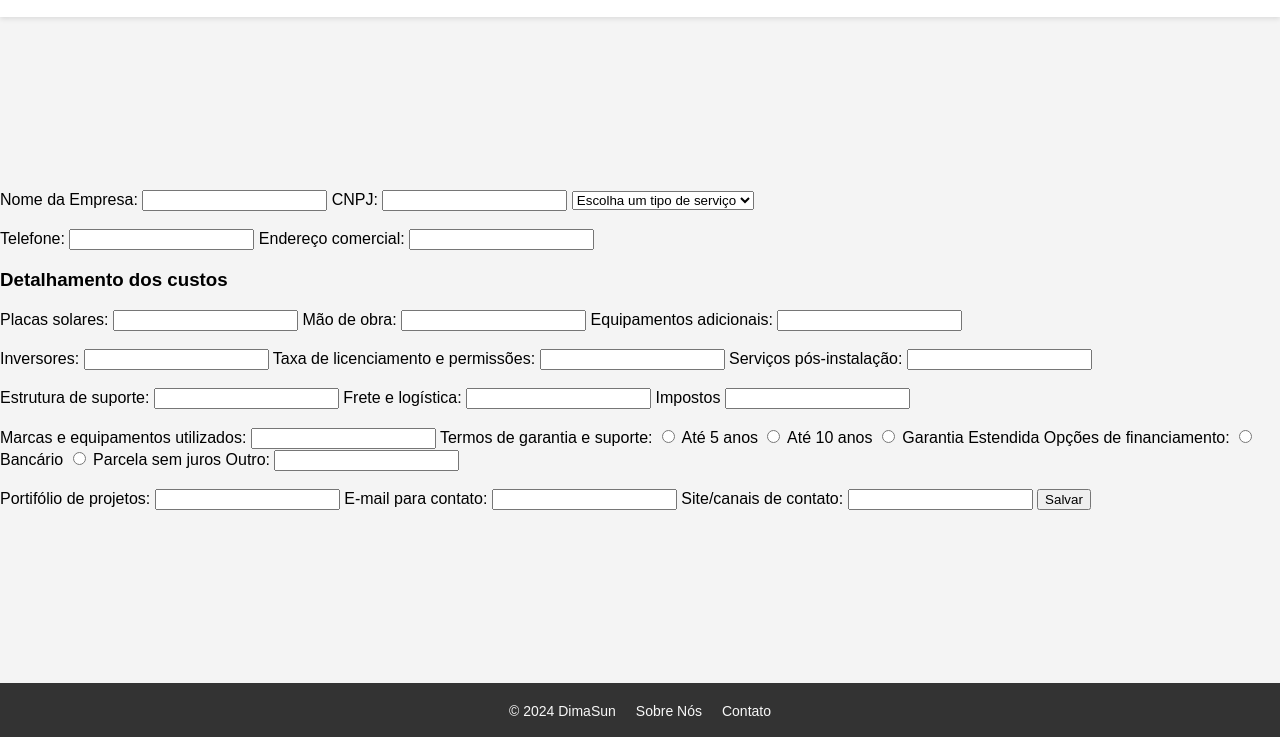
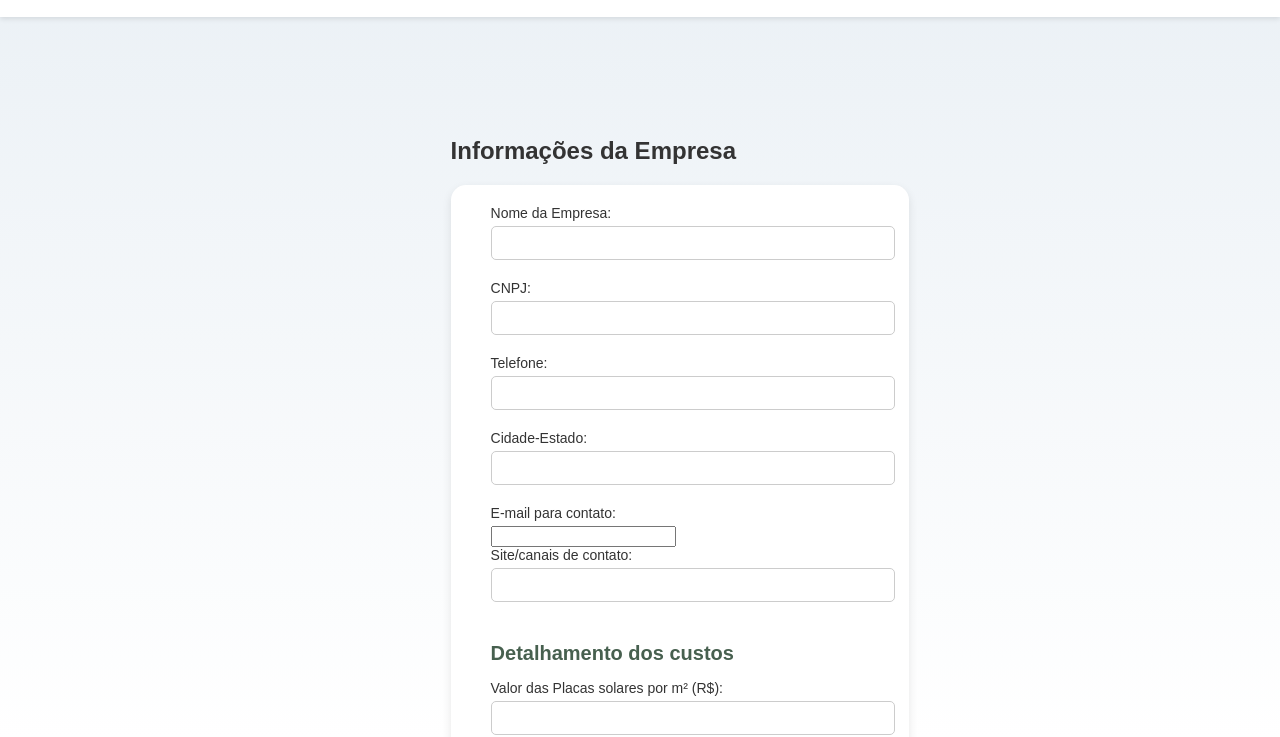
Before and after one commit to RaulMigliari/dimaSun, a website: page client/empresaParceira/index.html in a window 1280 px wide. Shown: the part 61-798 px from the top of the page. Drawn offline with Linux system fonts and the light colour scheme.

Commit message:
Estilização de páginas e cadastro de empresas
Desenvolvimento da estilização das páginas "Como Funciona", "Empresas Parceiras e "Encontre sua empresa". Além disso, desenvolvimento do cadastro das empresas parceiras.

```diff
--- /dev/null
+++ b/client/css/comoFunciona.css
@@ -0,0 +1,59 @@
+/* Layout Geral */
+body {
+    font-family: Arial, sans-serif;
+    margin: 0;
+    padding: 0;
+    color: #333;
+}
+
+main {
+    text-align: center;
+    margin: 0 auto;
+    max-width: 900px;
+}
+
+main h1 {
+    font-size: 32px;
+    margin-top: 20px;
+}
+
+main p {
+    line-height: 1.6;
+    margin: 15px 0 30px 0;
+    font-size: 16px;
+}
+
+/* Passos */
+ol {
+    display: flex;
+    justify-content: space-around;
+    padding: 0;
+    list-style: none;
+}
+
+ol li {
+    width: 30%;
+    background-color: #f9f9f9;
+    border: 1px solid #ddd;
+    border-radius: 10px;
+    padding: 15px;
+    box-shadow: 0 2px 5px rgba(0, 0, 0, 0.1);
+}
+
+ol li h2 {
+    font-size: 20px;
+    margin-bottom: 5px;
+    color: #47604f;
+}
+
+ol li h3 {
+    font-size: 16px;
+    margin-bottom: 10px;
+    color: #333;
+}
+
+ol li p {
+    font-size: 14px;
+    line-height: 1.5;
+    color: #666;
+}
--- a/client/css/empresaParceira.css
+++ b/client/css/empresaParceira.css
@@ -0,0 +1,77 @@
+/* Layout Geral */
+body {
+    font-family: Arial, sans-serif;
+    margin: 0;
+    padding: 0;
+    color: #333;
+    background: linear-gradient(to bottom, #eaf0f5, #ffffff) no-repeat fixed;
+}
+main {
+    display: flex;
+    justify-content: center;
+    align-items: flex-start; /* Alinha o conteúdo no início, logo abaixo do header */
+    min-height: calc(100vh - 70px); /* Altura da tela menos o header */
+    margin: 0 20px;
+    padding-top: 100px; /* Espaço para compensar o header fixo */
+    overflow-y: auto;
+}
+
+form {
+    background-color: white;
+    border-radius: 15px;
+    padding: 20px 40px;
+    box-shadow: 0 4px 10px rgba(0, 0, 0, 0.1);
+    max-width: 900px;
+    width: 100%;
+}
+
+form h3 {
+    font-size: 20px;
+    margin-bottom: 15px;
+    color: #47604f;
+    text-align: left;
+}
+
+form label {
+    display: block;
+    font-size: 14px;
+    margin-bottom: 5px;
+    color: #333;
+}
+
+form input[type="text"],
+form input[type="tel"],
+form select {
+    width: 100%;
+    padding: 8px 12px;
+    margin-bottom: 20px;
+    border: 1px solid #ccc;
+    border-radius: 5px;
+    font-size: 14px;
+}
+
+form input[type="radio"] {
+    margin-right: 5px;
+}
+
+form input[type="radio"] + label {
+    margin-right: 15px;
+}
+
+form button {
+    display: block;
+    width: 100px;
+    padding: 10px 15px;
+    background-color: #47604f;
+    color: white;
+    border: none;
+    border-radius: 5px;
+    font-size: 16px;
+    cursor: pointer;
+    margin-top: 20px;
+    margin-left: auto;
+}
+
+form button:hover {
+    background-color: #37513c;
+}
--- a/client/empresaParceira/index.html
+++ b/client/empresaParceira/index.html
@@ -19,93 +19,94 @@
         </div>
     </header>
     <main>
+        <div class="form-container">
+            <h2>Informações da Empresa</h2>
             <form>
-            <label for="nomeEmpresa">Nome da Empresa: </label>
+                <div>
+                    <label for="nomeEmpresa">Nome da Empresa:</label>
                     <input type="text" name="nomeEmpresa" id="nomeEmpresa" required>
-
-            <label for="cnpj">CNPJ: </label>
+                </div>
+                <div>
+                    <label for="cnpj">CNPJ:</label>
                     <input type="text" name="cnpj" id="cnpj" required>
-
-            <select name="servicos" id="servicos">
+                </div>
+                <div>
+                    <label for="telefone">Telefone:</label>
+                    <input type="tel" name="telefone" id="telefone" required>
+                </div>
+                <div>
+                    <label for="endereco">Cidade-Estado:</label>
+                    <input type="text" name="endereco" id="endereco" required>
+                </div>
+                <div>
+                    <label for="emailContato">E-mail para contato:</label>
+                    <input type="email" name="emailContato" id="emailContato" required>
+                </div>
+                <div>
+                    <label for="site">Site/canais de contato:</label>
+                    <input type="text" name="site" id="site" required>
+                </div>
+                <h3>Detalhamento dos custos</h3>
+                <div>
+                    <label for="placas">Valor das Placas solares por m² (R$):</label>
+                    <input type="text" name="placas" id="placas" required>
+                </div>
+                <div>
+                    <label for="maoDeObra">Necessidade de equipe (A cada 50m² de placa):</label>
+                    <input type="text" name="maoDeObra" id="maoDeObra" required>
+                </div>
+                <div>
+                    <label for="valorMaoDeObra">Valor de Equipe de Mão de Obra (R$):</label>
+                    <input type="text" name="valorMaoDeObra" id="valorMaoDeObra" required>
+                </div>
+                <div>
+                    <label for="equipamentoAdicional">Equipamentos adicionais (R$):</label>
+                    <input type="text" name="equipamentoAdicional" id="equipamentoAdicional" required>
+                </div>
+                <div>
+                    <label for="inversores">Inversores (uni):</label>
+                    <input type="text" name="inversores" id="inversores" required>
+                </div>
+                <div>
+                    <label for="taxa">Impostos e taxas adicionais (R$):</label>
+                    <input type="text" name="taxa" id="taxa" required>
+                </div>
+                <div>
+                    <label for="frete">Frete e logística (a cada 70km):</label>
+                    <input type="text" name="frete" id="frete" required>
+                </div>
+                <div>
+                    <label for="servicos">Serviços oferecidos:</label>
+                    <select name="servicos" id="servicos" required>
                         <option value="">Escolha um tipo de serviço</option>
-                <option value="placaSolar">Instação de placas solares</option>
+                        <option value="placaSolar">Instalação de placas solares</option>
                         <option value="manutencao">Manutenção</option>
                         <option value="consultoria">Consultoria</option>
                     </select>
-            <br><br>
-
-            <label for="telefone">Telefone:</label>
-            <input type="tel" name="Telefone" id="Telefone" required>
-
-            <label for="edComercial">Endereço comercial:</label>
-            <input type="text" name="edComercial" id="edComercial" required>
-
-            <h3>Detalhamento dos custos</h3>
-            <label for="placas">Placas solares:</label>
-            <input type="text" name="placas" id="placas" required>
-
-            <label for="maoDeObra">Mão de obra:</label>
-            <input type="text" name="maoDeObra" id="maoDeObra" required>
-
-            <label for="equipamentoAdicional">Equipamentos adicionais:</label>
-            <input type="text" name="equipamentoAdicional" id="equipamentoAdicional" required>
-            <br><br>
-
-            <label for="inversores">Inversores:</label>
-            <input type="text" name="inversores" id="inversores" required>
-
-            <label for="taxa">Taxa de licenciamento e permissões:</label>
-            <input type="text" name="taxa" id="taxa" required>
-
-            <label for="servicoPosInstalacao">Serviços pós-instalação:</label>
-            <input type="text" name="servicoPosInstalacao" id="servicoPosInstalacao" required>
-            <br><br>
-
-            <label for="estruturaSuporte">Estrutura de suporte:</label>
-            <input type="text" name="estruturaSuporte" id="estruturaSuporte" required>
-
-            <label for="freteLogistica">Frete e logística:</label>
-            <input type="text" name="frete" id="frete" required>
-
-            <label for="impostos">Impostos</label>
-            <input type="text" name="impostos" id="impostos" required>
-            <br><br>
-
-            <label for="marcasEquipamentos">Marcas e equipamentos utilizados: </label>
-            <input type="text" name="marcasEquipamentos" id="marcasEquipamentos" required>
-
+                </div>
+                <div class="full-width">
                     <label>Termos de garantia e suporte:</label>
-            <input type="radio" name="garantiaSuporte" id="5anos" value="5">
+                    <input type="radio" name="garantiaSuporte" id="5anos" value="5anos">
                     <label for="5anos">Até 5 anos</label>
-
-            <input type="radio" name="garantiaSuporte" id="10anos" value="10">
+                    <input type="radio" name="garantiaSuporte" id="10anos" value="10anos">
                     <label for="10anos">Até 10 anos</label>
-
-            <input type="radio" name="garantiaSuporte" id="garantiaEstendida" value="g">
+                    <input type="radio" name="garantiaSuporte" id="garantiaEstendida" value="garantiaEstendida">
                     <label for="garantiaEstendida">Garantia Estendida</label>
-
+                </div>
+                <div class="full-width">
                     <label>Opções de financiamento:</label>
-            <input type="radio" name="opcaoFinanciamento" id="bancario" value="b">
+                    <input type="radio" name="opcaoFinanciamento" id="bancario" value="bancario">
                     <label for="bancario">Bancário</label>
-
-            <input type="radio" name="opcaoFinanciamento" id="parcela" value="p">
+                    <input type="radio" name="opcaoFinanciamento" id="parcela" value="parcela">
                     <label for="parcela">Parcela sem juros</label>
-
-            <label for="opcaoFinanciamento">Outro:</label>
-            <input type="text" name="outro" id="outro">
-            <br><br>
-
-            <label for="portfolio">Portifólio de projetos:</label>
-            <input type="text" name="portfolio" id="portfolio">
-
-            <label for="emailContato">E-mail para contato:</label>
-            <input type="text" name="emailContato" id="emailContato" required>
-
-            <label for="site">Site/canais de contato:</label>
-            <input type="text" name="site" id="site" required>
-
+                </div>
+                <div>
+                    <label for="estimativa">Estimativa media de instalação (meses):</label>
+                    <input type="text" name="estimativa" id="estimativa">
+                </div>
                 <button type="submit">Salvar</button>
             </form>
+        </div>
     </main>
     <footer>
         <p>&copy; 2024 DimaSun</p>
@@ -114,5 +115,6 @@
     </footer>
 
     <script src="/scripts/auth.js"></script>
+    <script src="/scripts/empresa.js"></script>
 </body>
 </html>
--- /dev/null
+++ b/client/scripts/empresa.js
@@ -0,0 +1,33 @@
+document.addEventListener('DOMContentLoaded', () => {
+    const form = document.querySelector('form');
+
+    form.addEventListener('submit', async (event) => {
+        event.preventDefault(); // Previne o envio padrão do formulário
+
+        const formData = new FormData(form);
+        const data = Object.fromEntries(formData.entries()); // Converte os dados do formulário em um objeto
+
+        try {
+            const response = await fetch('http://localhost:3000/empresa', {
+                method: 'POST',
+                headers: {
+                    'Content-Type': 'application/json',
+                },
+                body: JSON.stringify(data),
+            });
+
+            const result = await response.json();
+
+            if (response.ok) {
+                alert(result.message || 'Empresa cadastrada com sucesso!');
+                form.reset(); // Limpa o formulário após o sucesso
+                window.location.href = '../index.html';
+            } else {
+                alert(result.error || 'Erro ao cadastrar empresa.');
+            }
+        } catch (err) {
+            console.error('Erro:', err);
+            alert('Erro ao conectar ao servidor.');
+        }
+    });
+});
```
Also changed, not shown: client/comoFunciona/index.html (+1 -0 lines), client/css/encontreEmpresa.css (+0 -15 lines), client/encontreEmpresa/index.html (+19 -5 lines), server/server.js (+57 -0 lines). Lines whose indentation alone changed are shown as unchanged.
